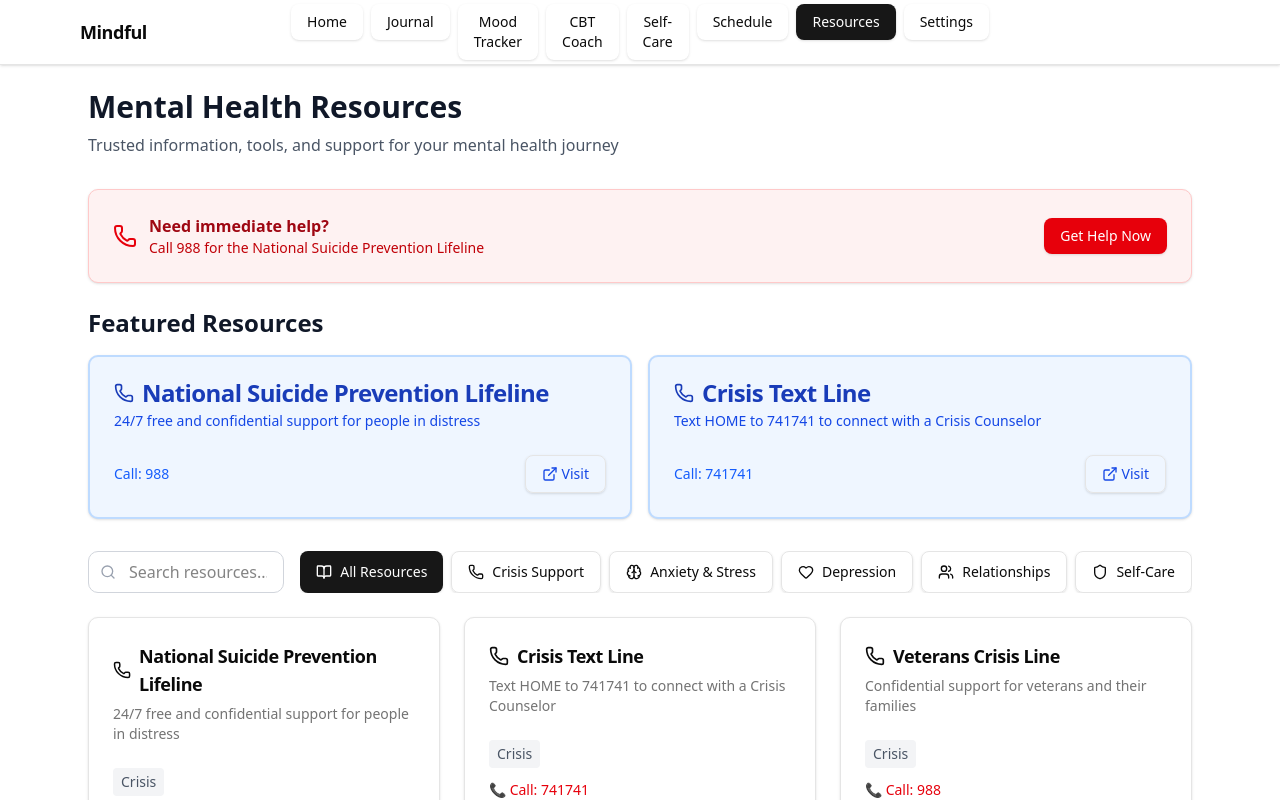
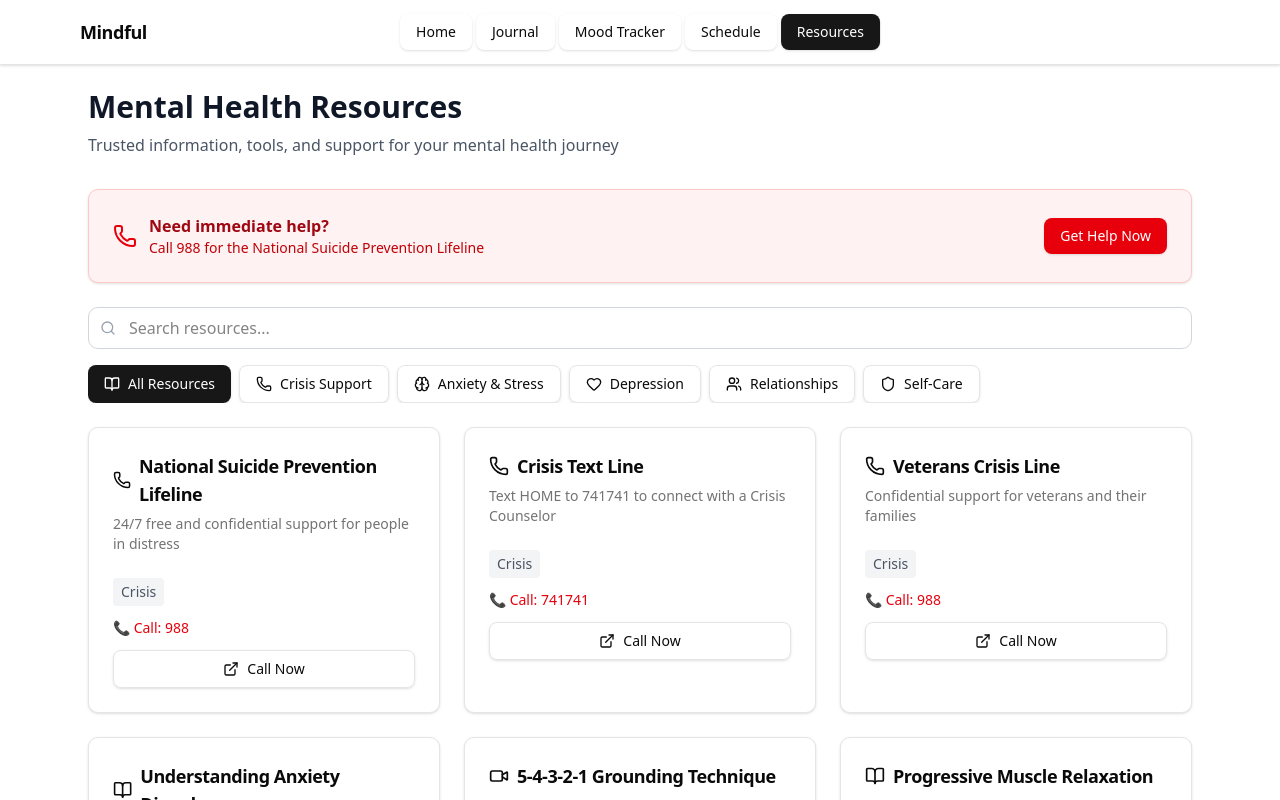
Before and after one commit to PSG777/Mindful, a Next.js app: page /resources in a window 1280 px wide. Shown: the top 800 px of the page. Built offline with nearby package versions, Linux system fonts and the light colour scheme.

Commit message:
Navbar
Changed resources tab

```diff
--- a/app/resources/page.tsx
+++ b/app/resources/page.tsx
@@ -40,8 +40,7 @@ export default function ResourcesPage() {
       url: 'https://988lifeline.org/',
       phone: '988',
       isHotline: true,
-      icon: Phone,
-      featured: true
+      icon: Phone
     },
     {
       id: 2,
@@ -52,8 +51,7 @@ export default function ResourcesPage() {
       url: 'https://www.crisistextline.org/',
       phone: '741741',
       isHotline: true,
-      icon: Phone,
-      featured: true
+      icon: Phone
     },
     {
       id: 3,
@@ -213,8 +211,6 @@ export default function ResourcesPage() {
     return matchesCategory && matchesSearch;
   });
 
-  const featuredResources = resources.filter(r => r.featured);
-
   return (
     <div className="container mx-auto p-6 max-w-6xl">
       <div className="mb-8">
@@ -243,45 +239,10 @@ export default function ResourcesPage() {
         </CardContent>
       </Card>
 
-      {/* Featured Resources */}
-      <div className="mb-8">
-        <h2 className="text-2xl font-bold text-gray-900 mb-4">Featured Resources</h2>
-        <div className="grid grid-cols-1 md:grid-cols-2 gap-4">
-          {featuredResources.map((resource) => (
-            <Card key={resource.id} className="border-2 border-blue-200 bg-blue-50">
-              <CardHeader>
-                <CardTitle className="flex items-center gap-2 text-blue-800">
-                  <resource.icon className="h-5 w-5" />
-                  {resource.title}
-                </CardTitle>
-                <CardDescription className="text-blue-700">
-                  {resource.description}
-                </CardDescription>
-              </CardHeader>
-              <CardContent>
-                <div className="flex items-center justify-between">
-                  <div className="text-sm text-blue-600">
-                    {resource.isHotline && <span className="font-medium">Call: {resource.phone}</span>}
-                  </div>
-                  <Button
-                    variant="outline"
-                    onClick={() => window.open(resource.url, '_blank')}
-                    className="border-blue-300 text-blue-700 hover:bg-blue-100"
-                  >
-                    <ExternalLink className="h-4 w-4 mr-1" />
-                    Visit
-                  </Button>
-                </div>
-              </CardContent>
-            </Card>
-          ))}
-        </div>
-      </div>
-
       {/* Search and Filter */}
       <div className="mb-6">
-        <div className="flex flex-col md:flex-row gap-4">
-          <div className="flex-1 relative">
+        <div className="space-y-4">
+          <div className="relative">
             <Search className="absolute left-3 top-1/2 transform -translate-y-1/2 h-4 w-4 text-gray-400" />
             <input
               type="text"
--- a/components/Navbar.tsx
+++ b/components/Navbar.tsx
@@ -11,11 +11,8 @@ const tabs = [
   { name: "Home", href: "/" },
   { name: "Journal", href: "/journal" },
   { name: "Mood Tracker", href: "/mood-tracker" },
-  { name: "CBT Coach", href: "/cbt-coach" },
-  { name: "Self-Care", href: "/self-care" },
   { name: "Schedule", href: "/schedule" },
   { name: "Resources", href: "/resources" },
-  { name: "Settings", href: "/settings" },
 ];
 
 export default function Navbar() {
@@ -30,15 +27,15 @@ export default function Navbar() {
           <span className="font-bold text-lg tracking-tight">Mindful</span>
         </div>
         {/* Centered Tabs */}
-        <div className="hidden md:flex absolute left-1/2 top-1/2 -translate-x-1/2 -translate-y-1/2 gap-2">
+        <div className="hidden md:flex absolute left-1/2 top-1/2 -translate-x-1/2 -translate-y-1/2 gap-1">
           {tabs.map((tab) => (
             <Link key={tab.name} href={tab.href}>
               <Button
                 variant={pathname === tab.href ? "default" : "ghost"}
                 className={
                   pathname === tab.href
-                    ? "bg-primary text-white"
-                    : "bg-transparent text-foreground hover:bg-primary/10"
+                    ? "bg-primary text-white px-3 py-1 text-sm"
+                    : "bg-transparent text-foreground hover:bg-primary/10 px-3 py-1 text-sm"
                 }
               >
                 {tab.name}
```
